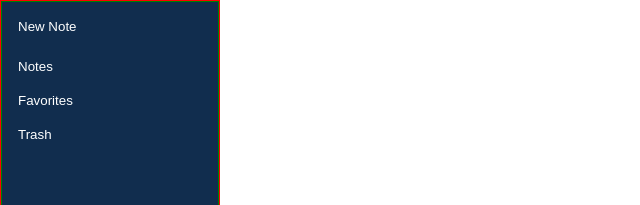
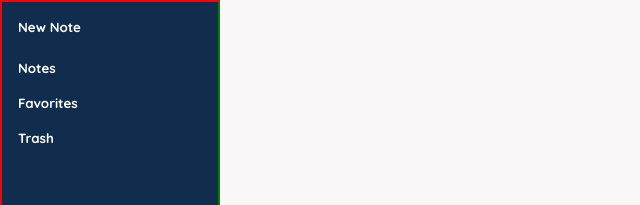
Before and after one commit to Nuno-Silva-00/takenote, an Angular app: page / in a window 1280 px wide. Shown: the top 205 px of the page, without its empty margins (0-640 px from the left). Built offline with nearby package versions, Linux system fonts and the light colour scheme.

Commit message:
Add Quicksand Font

```diff
--- a/src/index.html
+++ b/src/index.html
@@ -1,11 +1,14 @@
 <!doctype html>
 <html lang="en">
 	<head>
-  <meta charset="utf-8">
+		<meta charset="utf-8" />
 		<title>Takenote</title>
-  <base href="/">
-  <meta name="viewport" content="width=device-width, initial-scale=1">
-  <link rel="icon" type="image/x-icon" href="favicon.ico">
+		<base href="/" />
+		<meta name="viewport" content="width=device-width, initial-scale=1" />
+		<link rel="icon" type="image/x-icon" href="favicon.ico" />
+		<link rel="preconnect" href="https://fonts.googleapis.com" />
+		<link rel="preconnect" href="https://fonts.gstatic.com" crossorigin />
+		<link href="https://fonts.googleapis.com/css2?family=Quicksand:wght@300..700&display=swap" rel="stylesheet" />
 	</head>
 	<body>
 		<app-root></app-root>
--- a/src/styles.css
+++ b/src/styles.css
@@ -14,30 +14,43 @@
 	margin: 0;
 	padding: 0;
 	border: 0;
-	font: inherit;
 	font-size: 100%;
 	vertical-align: baseline;
 }
+
 /* HTML5 display-role reset for older browsers */
 article, aside, details, figcaption, figure,
 footer, header, hgroup, menu, nav, section {
 	display: block;
 }
-	body {
+
+body {
 	line-height: 1;
+	background-color: #F9F7F7;
 }
+
 ol, ul {
 	list-style: none;
 }
+
 blockquote, q {
 	quotes: none;
 }
+
 blockquote:before, blockquote:after,
 q:before, q:after {
 	content: '';
 	content: none;
 }
+
 table {
 	border-collapse: collapse;
 	border-spacing: 0;
 }
+
+* {
+	font-family: "Quicksand", sans-serif;
+	font-optical-sizing: auto;
+	font-weight: 700;
+	font-style: normal;
+}
```
Lines whose indentation alone changed are shown as unchanged.
